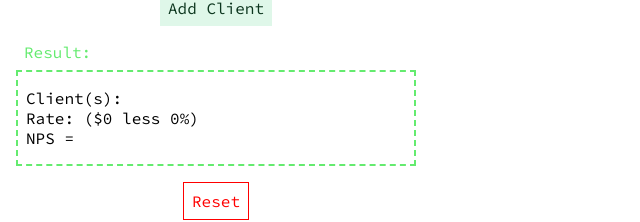
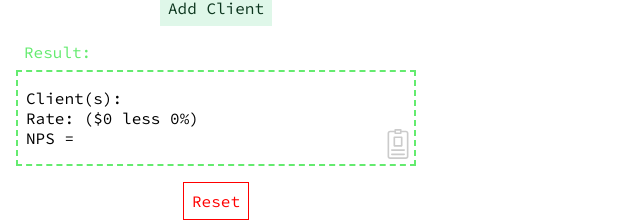
Before and after one commit to nicofitzpatrick/nps-calculator-v2, a React (Create React App) app: page / in a window 1280 px wide. Shown: the part 240-462 px from the top of the page, without its empty margins (0-640 px from the left). Built offline with nearby package versions, Linux system fonts and the light colour scheme.

Commit message:
add clipboard to result section

```diff
--- a/src/App.css
+++ b/src/App.css
@@ -63,6 +63,7 @@ body {
   padding: 1rem 0 1rem 0.5rem;
   width: 400px;
   color: black;
+  position: relative;
 }
 
 .npsResult {
@@ -195,6 +196,18 @@ ul {
   color: red;
 }
 
+.clip {
+  width: 30px;
+  position: absolute;
+  left: 365px;
+  bottom: 5px;
+  opacity: 20%;
+}
+
+.clip:hover {
+  opacity: 100%;
+}
+
 input[type="number"]::-webkit-inner-spin-button,
 input[type="number"]::-webkit-outer-spin-button {
   -webkit-appearance: none;
--- a/src/components/Result.js
+++ b/src/components/Result.js
@@ -1,4 +1,5 @@
 import React from "react";
+import clipboard from "../clipboard.svg";
 
 //renders each client name, the rate (i.e. 'working out') and the NPS
 
@@ -44,6 +45,7 @@ export function Result({
       <p className={npsResult !== "" ? "npsResult" : ""}>
         NPS = {typeof npsResult === "string" ? npsResult : `$${npsResult}`}
       </p>
+      <img src={clipboard} alt="Clipboard" className="clip" />
     </div>
   );
 }
```
Also changed, not shown: src/clipboard.svg (added).
